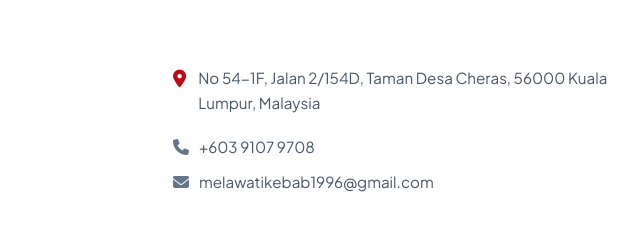
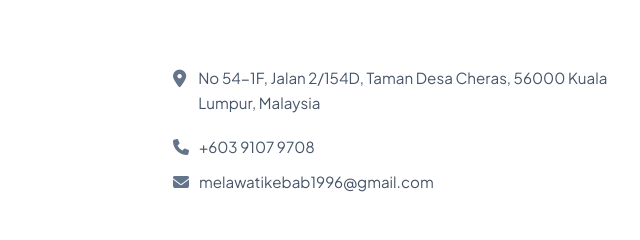
Before and after one commit to maaairahhh/Salim-MihasCatalog, a plain HTML site: page produk.html in a window 1280 px wide. Shown: the part 5873-6113 px from the top of the page, 277-917 px from the left. Drawn offline with Linux system fonts and the light colour scheme.

Commit message:
Update components.css

```diff
--- a/components.css
+++ b/components.css
@@ -259,7 +259,7 @@ main-footer {
 }
 
 .footer-address i {
-    color: var(--salim-red);
+    color: var(--footer-icon-accent); /* Diubah daripada var(--salim-red) kepada warna aksen ikon footer */
     font-size: 1.1rem;
     margin-top: 4px;
     flex-shrink: 0;
```
